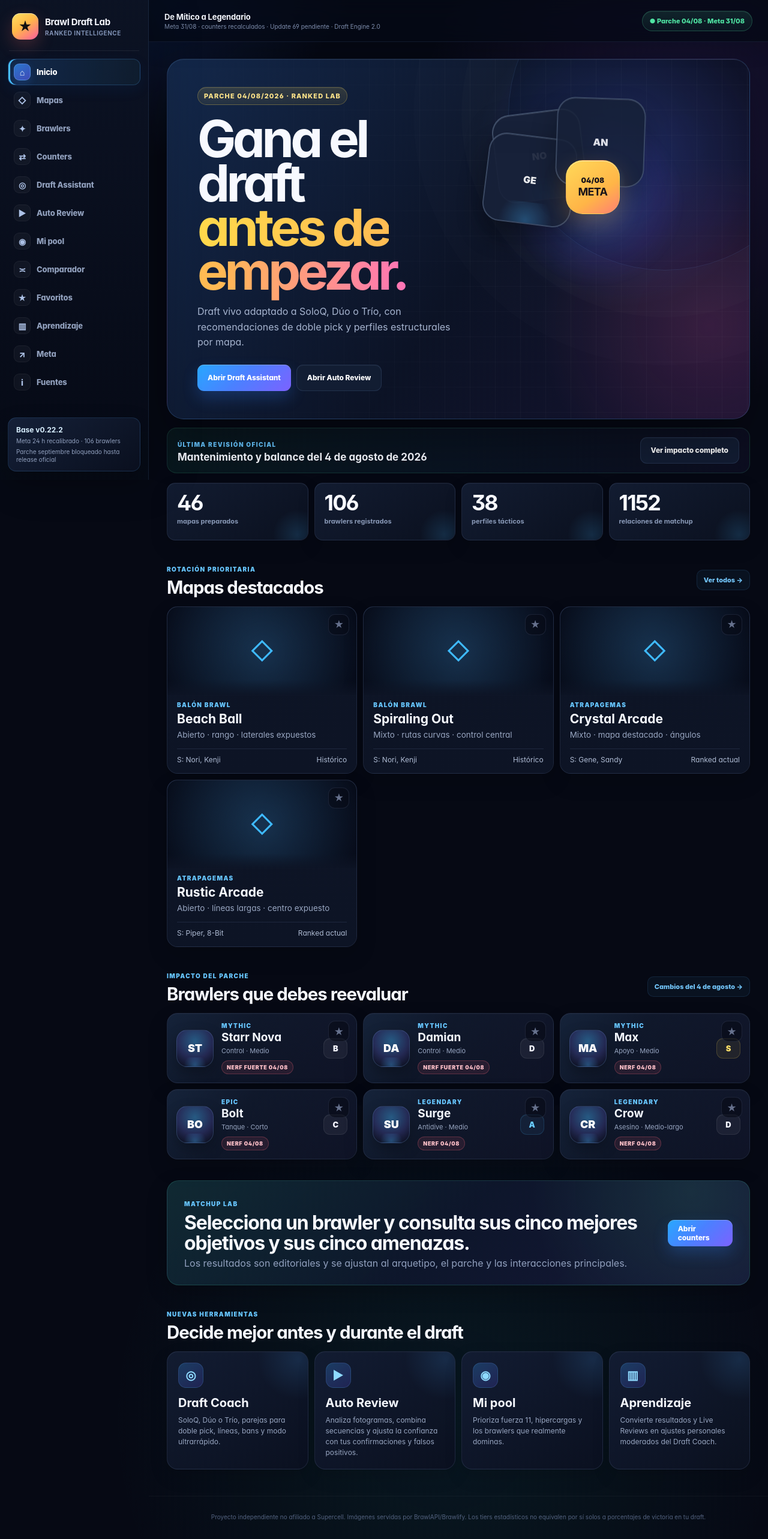
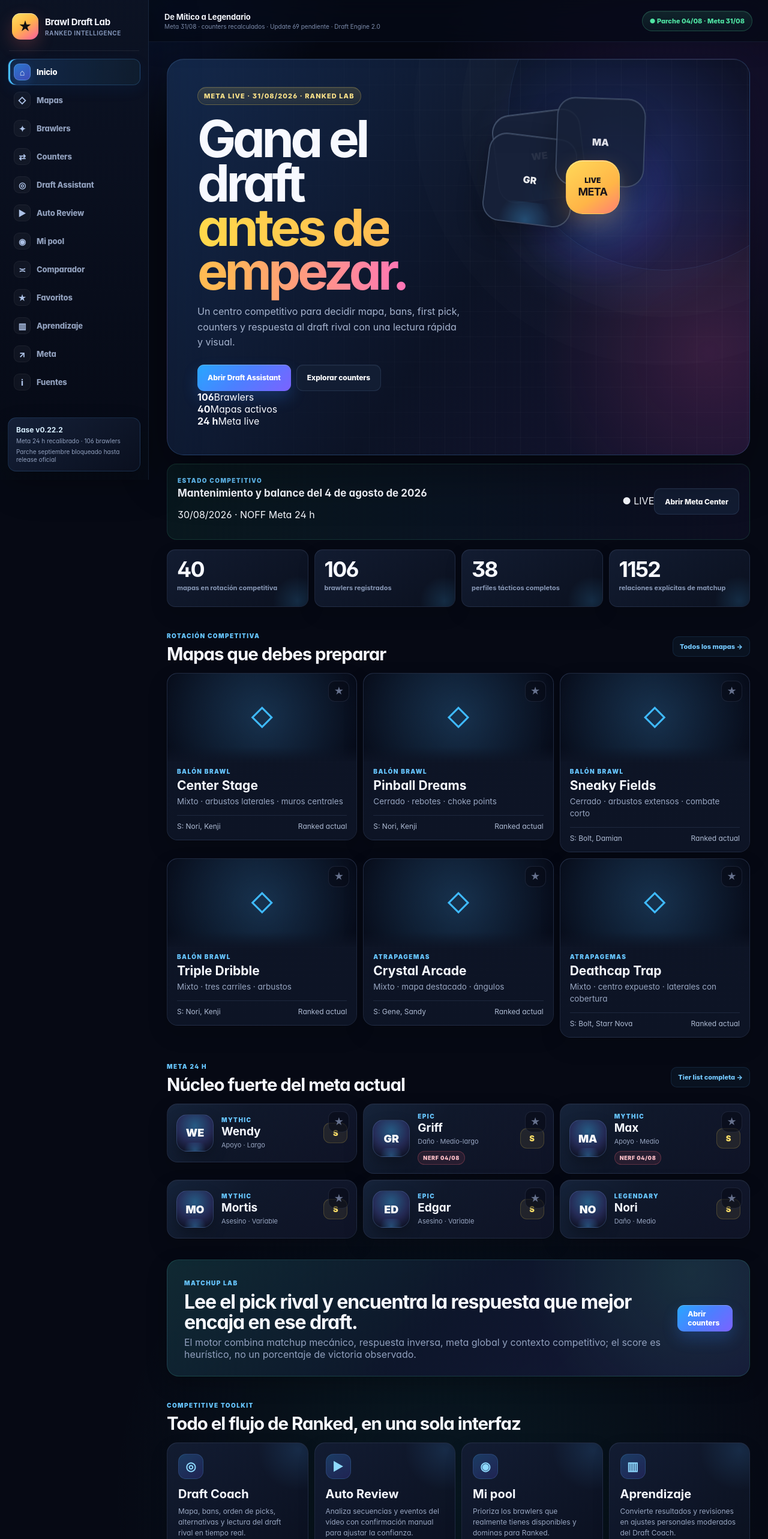
Before and after one commit to Raixerx1/Brawl-Stars-Lab-, a Next.js app: page / in a window 1280 px wide. Shown: the top 2566 px of the page at 60% size. Built offline with nearby package versions, Linux system fonts and the light colour scheme; no server answers.

Commit message:
feat: redesign home dashboard for competitive visual refresh

```diff
--- a/src/app/page.tsx
+++ b/src/app/page.tsx
@@ -6,54 +6,71 @@ import { BrawlerPortrait } from "@/components/GameArtwork";
 
 export default function Home() {
   const profiled = brawlers.filter((brawler) => brawler.profileComplete);
-  return <div className="page">
+  const currentMaps = maps.filter((map) => map.rotationStatus === "Actual").slice(0, 6);
+  const sCore = ["Wendy", "Griff", "Max", "Mortis", "Edgar", "Nori"]
+    .map((name) => brawlers.find((brawler) => brawler.name === name))
+    .filter((brawler): brawler is NonNullable<typeof brawler> => Boolean(brawler));
+
+  return <div className="page home-dashboard-v230">
     <section className="hero hero-v2">
-      <div>
-        <span className="hero-badge">PARCHE 04/08/2026 · RANKED LAB</span>
+      <div className="hero-copy-v230">
+        <span className="hero-badge">META LIVE · {meta.updated.split("-").reverse().join("/")} · RANKED LAB</span>
         <h1>Gana el draft<br /><em>antes de empezar.</em></h1>
-        <p>Draft vivo adaptado a SoloQ, Dúo o Trío, con recomendaciones de doble pick y perfiles estructurales por mapa.</p>
+        <p>Un centro competitivo para decidir mapa, bans, first pick, counters y respuesta al draft rival con una lectura rápida y visual.</p>
         <div className="hero-actions">
           <Link href="/draft" className="primary-button">Abrir Draft Assistant</Link>
-          <Link href="/live" className="secondary-button">Abrir Auto Review</Link>
+          <Link href="/counters" className="secondary-button">Explorar counters</Link>
+        </div>
+        <div className="hero-live-strip-v230" aria-label="Estado de la base competitiva">
+          <div><strong>{brawlers.length}</strong><span>Brawlers</span></div>
+          <div><strong>{maps.filter((map) => map.rotationStatus === "Actual").length}</strong><span>Mapas activos</span></div>
+          <div><strong>24 h</strong><span>Meta live</span></div>
         </div>
       </div>
       <div className="hero-roster" aria-hidden="true">
-        <BrawlerPortrait name="Nori" className="hero-portrait hero-portrait-one" priority />
-        <BrawlerPortrait name="Gene" className="hero-portrait hero-portrait-two" priority />
-        <BrawlerPortrait name="Angelo" className="hero-portrait hero-portrait-three" priority />
-        <div className="hero-radar"><span>04/08</span><b>META</b></div>
+        <BrawlerPortrait name="Wendy" className="hero-portrait hero-portrait-one" priority />
+        <BrawlerPortrait name="Griff" className="hero-portrait hero-portrait-two" priority />
+        <BrawlerPortrait name="Max" className="hero-portrait hero-portrait-three" priority />
+        <div className="hero-radar"><span>LIVE</span><b>META</b></div>
       </div>
     </section>
 
-    <section className="patch-alert">
-      <div><span className="eyebrow">Última revisión oficial</span><h2>{meta.officialPatch}</h2></div>
-      <Link href="/meta" className="secondary-button">Ver impacto completo</Link>
+    <section className="patch-alert patch-alert-v230">
+      <div>
+        <span className="eyebrow">Estado competitivo</span>
+        <h2>{meta.officialPatch}</h2>
+        <p>{meta.rankedDataThrough}</p>
+      </div>
+      <div className="patch-alert-actions-v230">
+        <span className="live-dot-v230">● LIVE</span>
+        <Link href="/meta" className="secondary-button">Abrir Meta Center</Link>
+      </div>
     </section>
 
-    <section className="stats-grid">
-      <div className="stat-card"><b>{maps.length}</b><span>mapas preparados</span></div>
+    <section className="stats-grid home-stats-v230">
+      <div className="stat-card"><b>{maps.filter((map) => map.rotationStatus === "Actual").length}</b><span>mapas en rotación competitiva</span></div>
       <div className="stat-card"><b>{brawlers.length}</b><span>brawlers registrados</span></div>
-      <div className="stat-card"><b>{profiled.length}</b><span>perfiles tácticos</span></div>
-      <div className="stat-card"><b>{brawlers.reduce((sum, brawler) => sum + brawler.counters.length + brawler.counteredBy.length, 0)}</b><span>relaciones de matchup</span></div>
+      <div className="stat-card"><b>{profiled.length}</b><span>perfiles tácticos completos</span></div>
+      <div className="stat-card"><b>{brawlers.reduce((sum, brawler) => sum + brawler.counters.length + brawler.counteredBy.length, 0)}</b><span>relaciones explícitas de matchup</span></div>
     </section>
 
-    <div className="section-title spaced"><div><span className="eyebrow">Rotación prioritaria</span><h2>Mapas destacados</h2></div><Link href="/maps">Ver todos →</Link></div>
-    <div className="card-grid">{maps.filter((map) => map.featuredOfficialJune2026).map((map) => <MapCard map={map} key={map.slug} />)}</div>
+    <div className="section-title spaced"><div><span className="eyebrow">Rotación competitiva</span><h2>Mapas que debes preparar</h2></div><Link href="/maps">Todos los mapas →</Link></div>
+    <div className="card-grid home-map-grid-v230">{currentMaps.map((map) => <MapCard map={map} key={map.slug} />)}</div>
 
-    <div className="section-title spaced"><div><span className="eyebrow">Impacto del parche</span><h2>Brawlers que debes reevaluar</h2></div><Link href="/meta">Cambios del 4 de agosto →</Link></div>
-    <div className="card-grid brawler-grid">{["Starr Nova", "Damian", "Max", "Bolt", "Surge", "Crow"].map((name) => <BrawlerCard key={name} brawler={brawlers.find((brawler) => brawler.name === name)!} />)}</div>
+    <div className="section-title spaced"><div><span className="eyebrow">Meta 24 h</span><h2>Núcleo fuerte del meta actual</h2></div><Link href="/meta">Tier list completa →</Link></div>
+    <div className="card-grid brawler-grid">{sCore.map((brawler) => <BrawlerCard key={brawler.name} brawler={brawler} />)}</div>
 
     <section className="cta-panel">
-      <div><span className="eyebrow">Matchup Lab</span><h2>Selecciona un brawler y consulta sus cinco mejores objetivos y sus cinco amenazas.</h2><p>Los resultados son editoriales y se ajustan al arquetipo, el parche y las interacciones principales.</p></div>
+      <div><span className="eyebrow">Matchup Lab</span><h2>Lee el pick rival y encuentra la respuesta que mejor encaja en ese draft.</h2><p>El motor combina matchup mecánico, respuesta inversa, meta global y contexto competitivo; el score es heurístico, no un porcentaje de victoria observado.</p></div>
       <Link href="/counters" className="primary-button">Abrir counters</Link>
     </section>
 
-    <div className="section-title spaced"><div><span className="eyebrow">Nuevas herramientas</span><h2>Decide mejor antes y durante el draft</h2></div></div>
+    <div className="section-title spaced"><div><span className="eyebrow">Competitive toolkit</span><h2>Todo el flujo de Ranked, en una sola interfaz</h2></div></div>
     <div className="feature-grid feature-grid-v8">
-      <Link href="/draft" className="panel feature-card"><b>◎</b><h3>Draft Coach</h3><p>SoloQ, Dúo o Trío, parejas para doble pick, líneas, bans y modo ultrarrápido.</p></Link>
-      <Link href="/live" className="panel feature-card"><b>▶</b><h3>Auto Review</h3><p>Analiza fotogramas, combina secuencias y ajusta la confianza con tus confirmaciones y falsos positivos.</p></Link>
-      <Link href="/pool" className="panel feature-card"><b>◉</b><h3>Mi pool</h3><p>Prioriza fuerza 11, hipercargas y los brawlers que realmente dominas.</p></Link>
-      <Link href="/tracker" className="panel feature-card"><b>▥</b><h3>Aprendizaje</h3><p>Convierte resultados y Live Reviews en ajustes personales moderados del Draft Coach.</p></Link>
+      <Link href="/draft" className="panel feature-card"><b>◎</b><h3>Draft Coach</h3><p>Mapa, bans, orden de picks, alternativas y lectura del draft rival en tiempo real.</p></Link>
+      <Link href="/live" className="panel feature-card"><b>▶</b><h3>Auto Review</h3><p>Analiza secuencias y eventos del vídeo con confirmación manual para ajustar la confianza.</p></Link>
+      <Link href="/pool" className="panel feature-card"><b>◉</b><h3>Mi pool</h3><p>Prioriza los brawlers que realmente tienes disponibles y dominas para Ranked.</p></Link>
+      <Link href="/tracker" className="panel feature-card"><b>▥</b><h3>Aprendizaje</h3><p>Convierte resultados y revisiones en ajustes personales moderados del Draft Coach.</p></Link>
     </div>
   </div>;
 }
```
